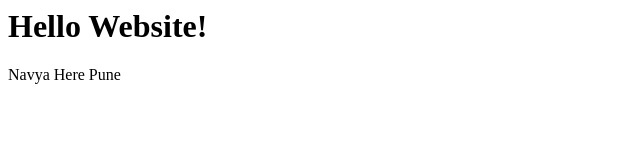
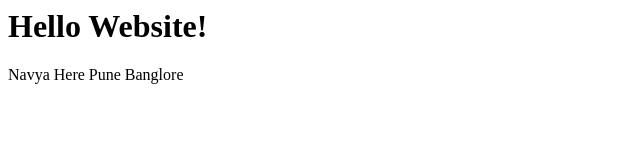
Before and after one commit to navyanair0918/NewLocker, a plain HTML site: page index.html in a window 1280 px wide. Shown: the full height of the page, 0-640 px from the left. Drawn offline with Linux system fonts and the light colour scheme.

Commit message:
Added Banglore

```diff
--- a/index.html
+++ b/index.html
@@ -1,3 +1,4 @@
 <h1>Hello Website!</h1>
 <p1>Navya Here</p1>
 <p2>Pune</p2>
+<p3>Banglore</p3>
```
